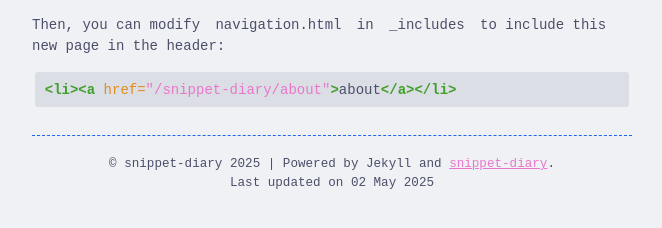
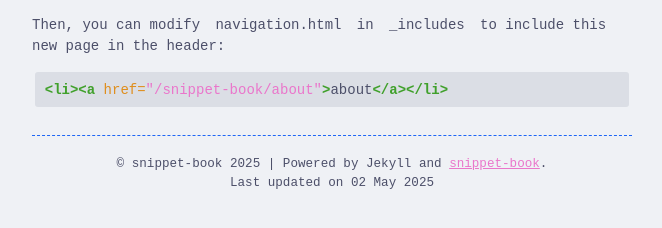
Before and after one commit to emrecanaltinsoy/emrecanaltinsoy.github.io, a Jekyll site: the page built from _pages/about.md, in a window 1280 px wide. Shown: the part 305-533 px from the top of the page, without its empty margins (308-970 px from the left). Built offline with Jekyll 4.4.1, drawn with Linux system fonts in a browser that asks for light colours.

Commit message:
updated name

```diff
--- a/_config.yml
+++ b/_config.yml
@@ -1,7 +1,7 @@
 # Site settings
-title:          snippet-diary
+title:          snippet-book
 description:    "notes about code, setups, workflow and why your favorite editor is the best one ever"
-baseurl:        "/snippet-diary"
+baseurl:        "/snippet-book"
 url:            ""
 
 # https://jekyllrb.com/docs/configuration/options/
--- a/_includes/footer.html
+++ b/_includes/footer.html
@@ -1,6 +1,6 @@
 <footer>
   <div class="copy">
-    <p>&copy; {{site.title}} {{ site.time | date: '%Y' }} | Powered by Jekyll and <a target="_blank" href="https://github.com/jitinnair1/snippet-diary/">snippet-diary</a>.</p>
+    <p>&copy; {{site.title}} {{ site.time | date: '%Y' }} | Powered by Jekyll and <a target="_blank" href="https://github.com/jitinnair1/snippet-book/">snippet-book</a>.</p>
     <p>Last updated on {{ site.time | date_to_long_string }}</p>
   </div>
 </footer>
```
